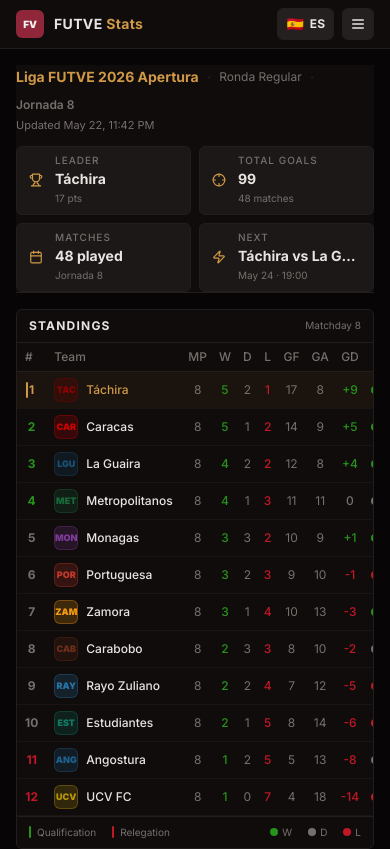
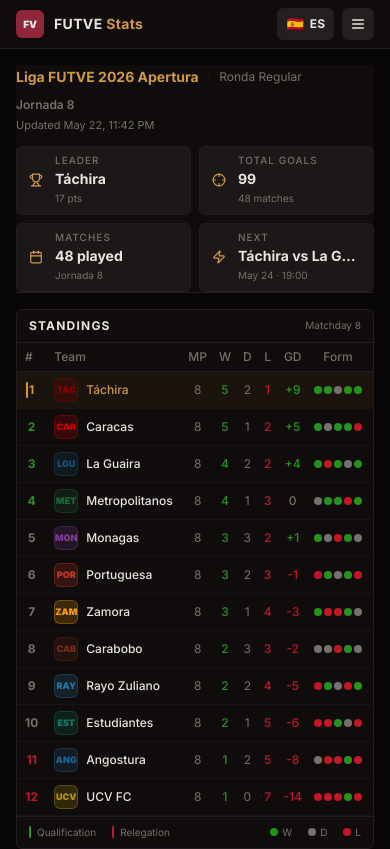
Before and after one commit to esrichardd/estadisticasfutve, a Next.js app in the folder frontend/: page /en in a window 390 px wide. Shown: the top 849 px of the page. Built offline with nearby package versions, Linux system fonts and the light colour scheme.

Commit message:
feat(frontend): simplify standings table on mobile

```diff
--- a/frontend/features/home/components/standings/standings-row.tsx
+++ b/frontend/features/home/components/standings/standings-row.tsx
@@ -75,10 +75,10 @@ export function StandingsRow({
       <td className="px-1.5 py-1.5 text-center font-medium text-loss">
         {row.lost}
       </td>
-      <td className="px-1.5 py-1.5 text-center text-muted-foreground">
+      <td className="hidden px-1.5 py-1.5 text-center text-muted-foreground sm:table-cell">
         {row.goalsFor}
       </td>
-      <td className="px-1.5 py-1.5 text-center text-muted-foreground">
+      <td className="hidden px-1.5 py-1.5 text-center text-muted-foreground sm:table-cell">
         {row.goalsAgainst}
       </td>
       <td
--- a/frontend/features/home/components/standings/standings-table.tsx
+++ b/frontend/features/home/components/standings/standings-table.tsx
@@ -60,10 +60,10 @@ export function StandingsTable({
             <th className="w-7 px-1.5 py-1.5 text-center font-medium">
               {columns.lost}
             </th>
-            <th className="w-8 px-1.5 py-1.5 text-center font-medium">
+            <th className="hidden w-8 px-1.5 py-1.5 text-center font-medium sm:table-cell">
               {columns.goalsFor}
             </th>
-            <th className="w-8 px-1.5 py-1.5 text-center font-medium">
+            <th className="hidden w-8 px-1.5 py-1.5 text-center font-medium sm:table-cell">
               {columns.goalsAgainst}
             </th>
             <th className="w-8 px-1.5 py-1.5 text-center font-medium">
```
